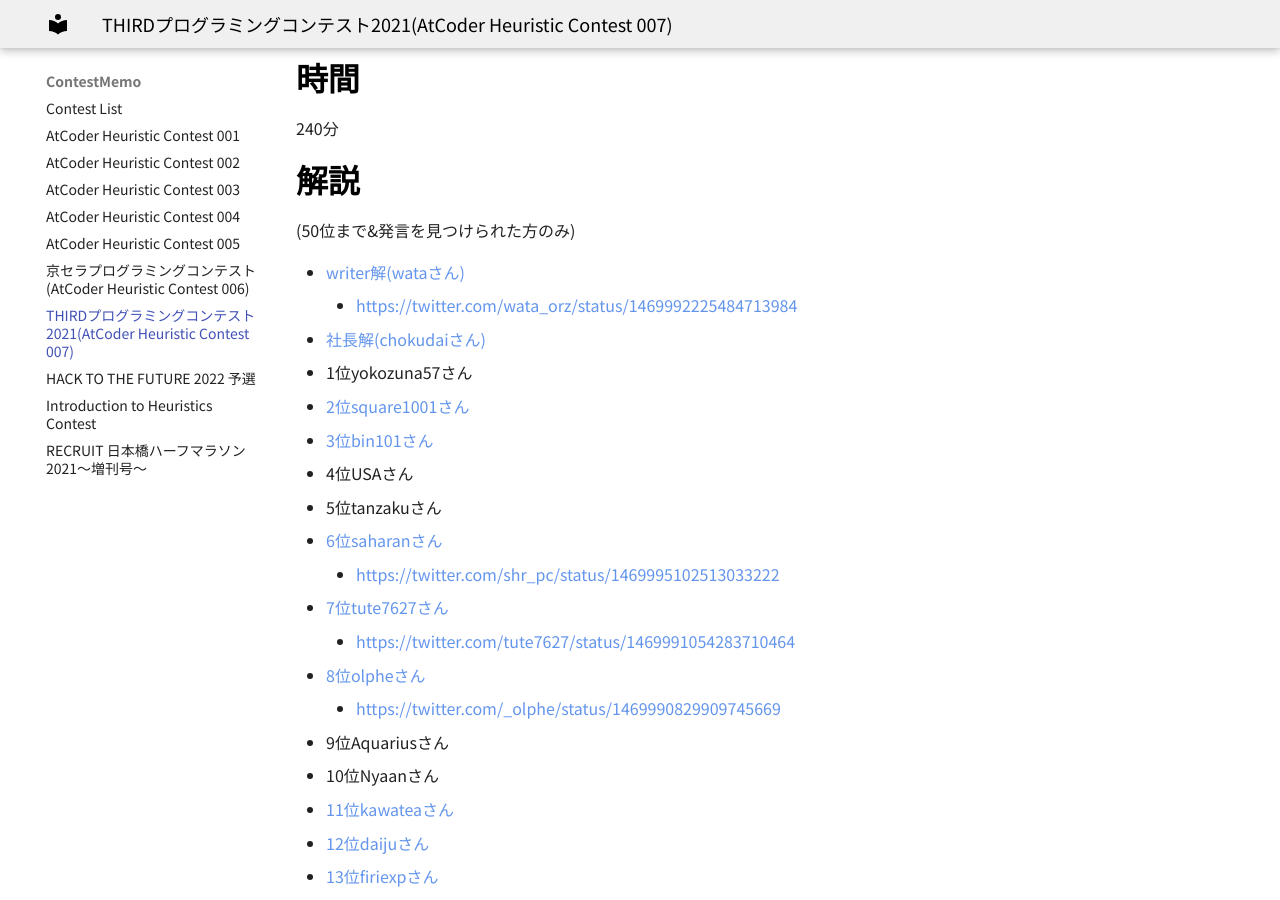
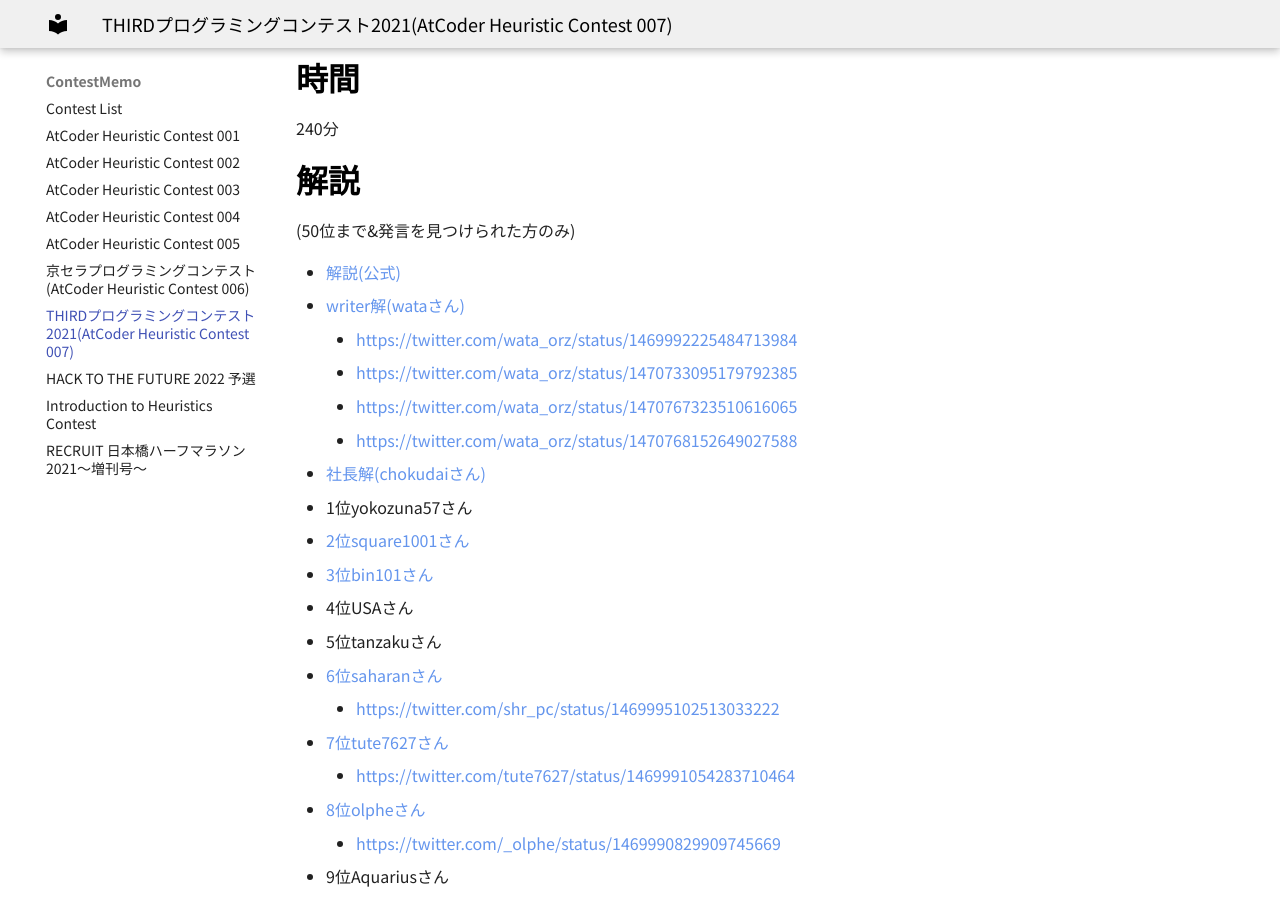
Before and after one commit to jetbead/AtCoderHeuristicContestMemo, an MkDocs documentation site: the page built from docs/ContestMemo/ahc007.md, in a window 1280 px wide and 900 px high, scrolled down 452 px. Built offline with MkDocs 1.6.1 and Material for MkDocs 9.7.7, drawn with Linux system fonts in a browser that asks for light colours; some web fonts are replaced; some of the changed text lies outside the part shown.

Commit message:
Update ahc007.md

```diff
--- a/docs/ContestMemo/ahc007.md
+++ b/docs/ContestMemo/ahc007.md
@@ -12,8 +12,12 @@
 ## 解説
 (50位まで&発言を見つけられた方のみ)
 
+- [解説(公式)](https://atcoder.jp/contests/ahc007/editorial)
 - [writer解(wataさん)](https://twitter.com/wata_orz/status/1469986628517376004)
     - https://twitter.com/wata_orz/status/1469992225484713984
+    - https://twitter.com/wata_orz/status/1470733095179792385
+    - https://twitter.com/wata_orz/status/1470767323510616065
+    - https://twitter.com/wata_orz/status/1470768152649027588
 - [社長解(chokudaiさん)](https://twitter.com/chokudai/status/1469987427393892353)
 - 1位yokozuna57さん
 - [2位square1001さん](https://twitter.com/square10011/status/1469986298685722633)
@@ -61,6 +65,7 @@
 - 37位cuthbertさん
 - 38位ymatsuxさん
 - [39位assyさん](https://twitter.com/assy1028/status/1469988350279176192)
+    - https://assy.hatenablog.jp/entry/2021/12/13/205320
 - [40位tsukammoさん](https://twitter.com/tsukammo/status/1469985929826021376)
 - 41位HIIRAGIchanさん
 - 42位Forestedさん
```
